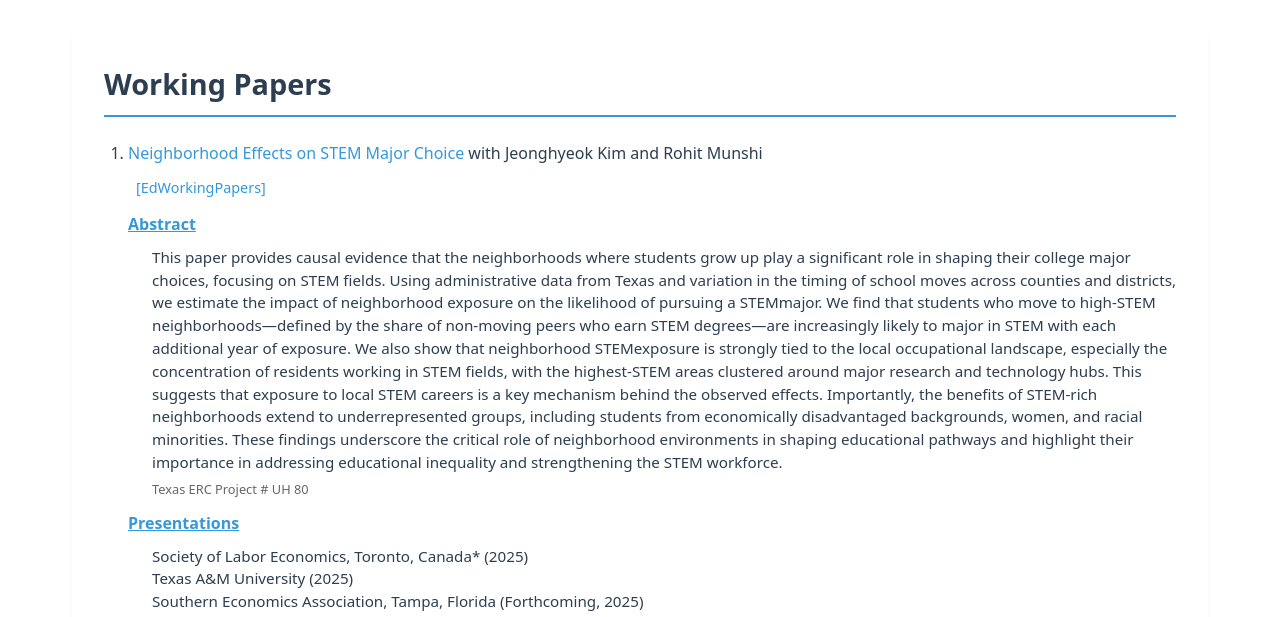
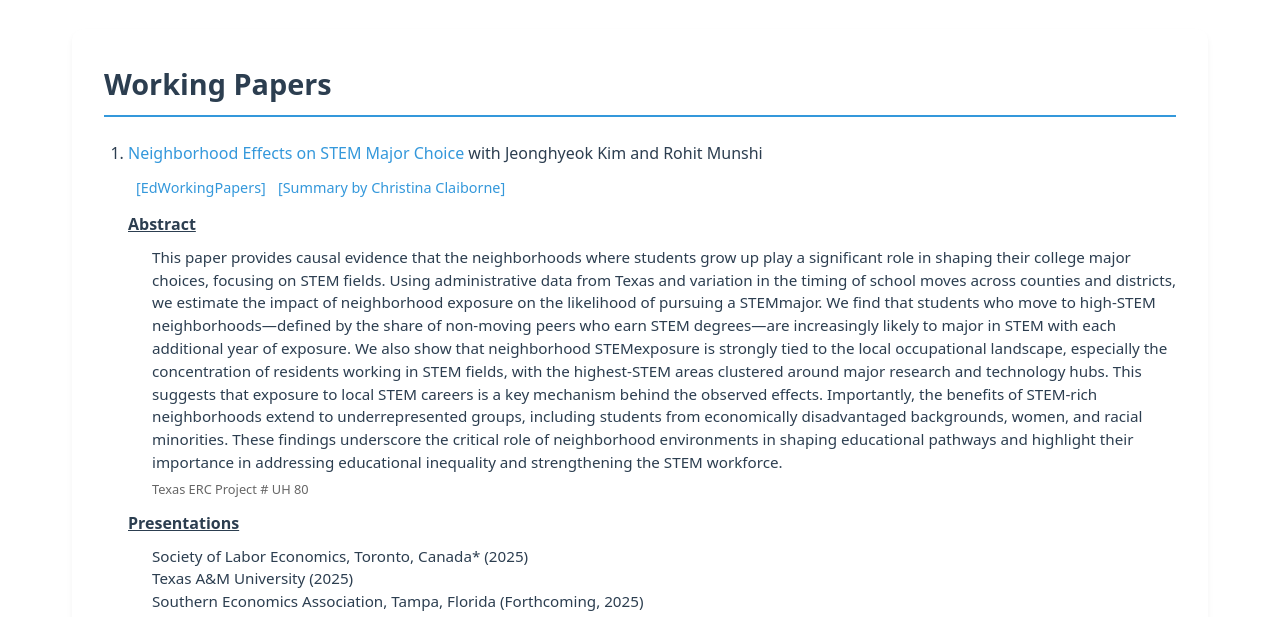
Before and after one commit to BrianMurphyEcon/BrianMurphyEcon.github.io, a plain HTML site: page research.html in a window 1280 px wide. Shown: the part 178-795 px from the top of the page. Drawn offline with Linux system fonts and the light colour scheme.

Commit message:
update research

```diff
--- a/research.html
+++ b/research.html
@@ -150,7 +150,7 @@
         }
 
         .abstract-label {
-            color: var(--secondary-color);
+            color: var(--primary-color);
             font-weight: 600;
             text-decoration: underline;
             margin-bottom: 0.5rem;
@@ -168,7 +168,7 @@
         }
 
         .presentations-label {
-            color: var(--secondary-color);
+            color: var(--primary-color);
             font-weight: 600;
             text-decoration: underline;
             margin-bottom: 0.5rem;
@@ -237,6 +237,7 @@
                     with Jeonghyeok Kim and Rohit Munshi
                     <div style="margin-top: 0.5rem;">
                         <a href="https://edworkingpapers.com/ai25-1263" class="code-link">[EdWorkingPapers]</a>
+                        <a href="drafts/Neighborhood Effects on STEM Major Choice Summary.pdf" class="code-link">[Summary by Christina Claiborne]</a>
                     </div>
                     <div class="abstract-container">
                         <span class="abstract-label">Abstract</span>
@@ -250,7 +251,8 @@
                         <div class="presentations">
                             Society of Labor Economics, Toronto, Canada* (2025)<br>
                             Texas A&M University (2025)<br>
-                            Southern Economics Association, Tampa, Florida (Forthcoming, 2025)
+                            Southern Economics Association, Tampa, Florida (Forthcoming, 2025)<br>
+                            Stata Texas Empirical Microeconomics Conference (Poster Session, 2025)
                         </div>
                         <div style="font-size: 0.8rem; color: #666; margin-top: 0.3rem; padding-left: 1.5rem;">* Presented by coauthor</div>
                     </div>
```
Also changed, not shown: 1 other file.
